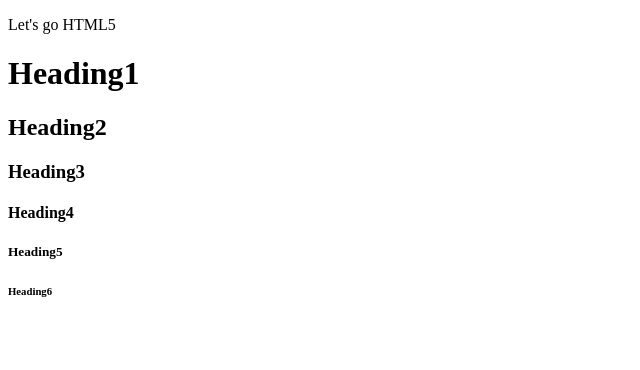
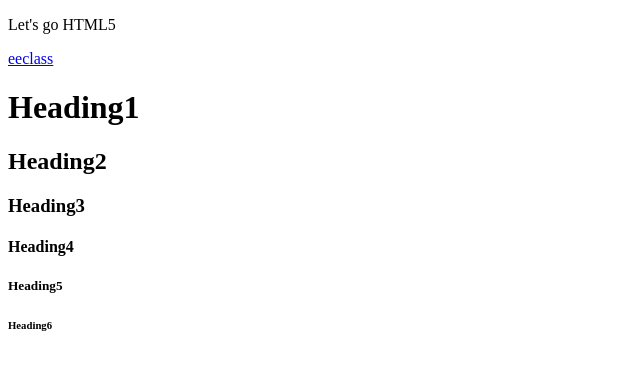
Before and after one commit to lyx-judy/hellogit, a plain HTML site: page index.html in a window 1280 px wide. Shown: the whole page, without its empty margins (0-640 px from the left). Drawn offline with Linux system fonts and the light colour scheme.

Commit message:
add a eeclass link

```diff
--- a/index.html
+++ b/index.html
@@ -10,6 +10,7 @@
 <body>
     <!--content-->
     <p>Let's go HTML5</p>
+    <a href="https://eeclass.nthu.edu.tw/">eeclass</a>
     <!--有六種heading-->
     <h1>Heading1</h1>
     <h2>Heading2</h2>
```
